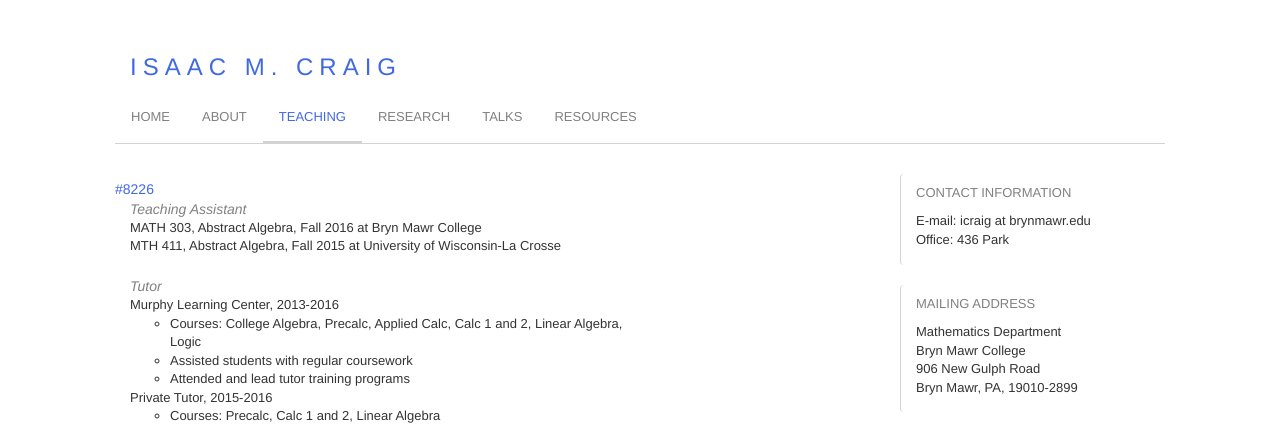
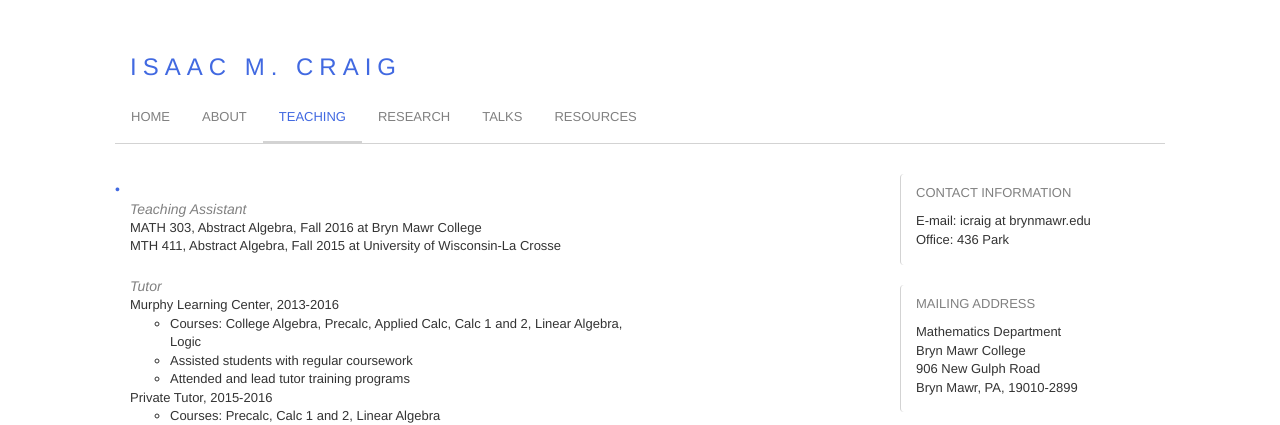
Before and after one commit to isundberg/isaacmc.github.io, a Jekyll site: the page built from teaching/index.html, in a window 1280 px wide. Shown: the top 425 px of the page. Built offline with Jekyll 4.4.1, drawn with Linux system fonts in a browser that asks for light colours.

Commit message:
Update index.html

```diff
--- a/teaching/index.html
+++ b/teaching/index.html
@@ -6,7 +6,7 @@ title:
 
 
 <div id="contentBlock" class="col-sm-12">
-  <div id="bullet">#8226</div><div id="contentItem" class="col-sm-8">Teaching Assistant</div>
+  <div id="bullet">&#8226</div><div id="contentItem" class="col-sm-8">Teaching Assistant</div>
 <ul id="contentList" class="col-sm-8">
   <li>MATH 303, Abstract Algebra, Fall 2016 at Bryn Mawr College</li>
   <li>MTH 411, Abstract Algebra, Fall 2015 at University of Wisconsin-La Crosse</li>
```
